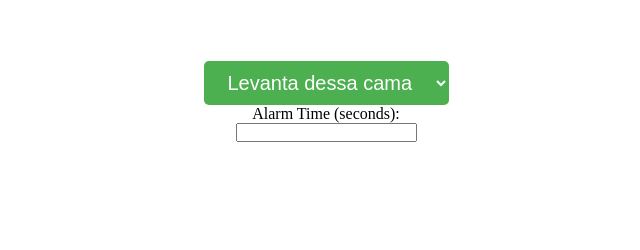
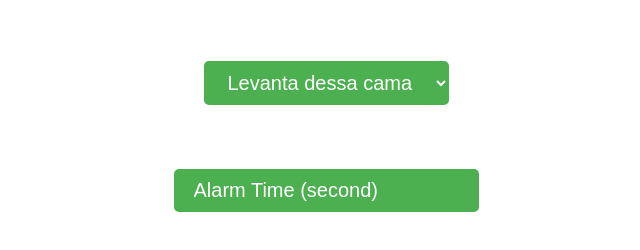
Before and after one commit to MatheusSaggiorato/cronometro-com-alarme, a plain HTML site: page index.html in a window 1280 px wide. Shown: the part 174-424 px from the top of the page, without its empty margins (314-954 px from the left). Drawn offline with Linux system fonts and the light colour scheme.

Commit message:
first commit

```diff
--- a/index.html
+++ b/index.html
@@ -24,8 +24,7 @@
             <option value="./assets/eletronic-ringtone.mp3">Eletronic ringtone</option>
         </select>
 
-        <label for="alarm-time">Alarm Time (seconds):</label>
-        <input type="number" id="alarm-time" min="1" oninput="changeAlarmTime()">
+        <input type="number" id="alarm-time" min="1" placeholder="Alarm Time (second)" oninput="changeAlarmTime()">
 
     </div>
 
--- a/script.js
+++ b/script.js
@@ -1,8 +1,18 @@
+let alarmTime = 3;
 let timerId;
 let time = 0;
 let audio;
 let ringtoneSelect = document.getElementById("ringtone-select");
-let alarmTime = 3;
+let alarmTimeInput = document.getElementById("alarm-time");
+
+/*
+function changeAlarmTime() {
+  let inputValue = alarmTimeInput.value;
+    alarmTime = inputValue;
+    time = 0;
+  }
+
+  changeAlarmTime() */
 
   function startStop() {
     if (!timerId) {
--- a/style.css
+++ b/style.css
@@ -35,7 +35,7 @@
     background-color: #3e8e41;
   }
 
-  select {
+  select, #alarm-time {
     margin-top: 4rem;
     padding: 10px 20px;
     font-size: 20px;
@@ -44,3 +44,7 @@
     border: none;
     border-radius: 5px;
   }
+
+  #alarm-time::placeholder {
+    color: white;
+  }
```
Lines whose indentation alone changed are shown as unchanged.
